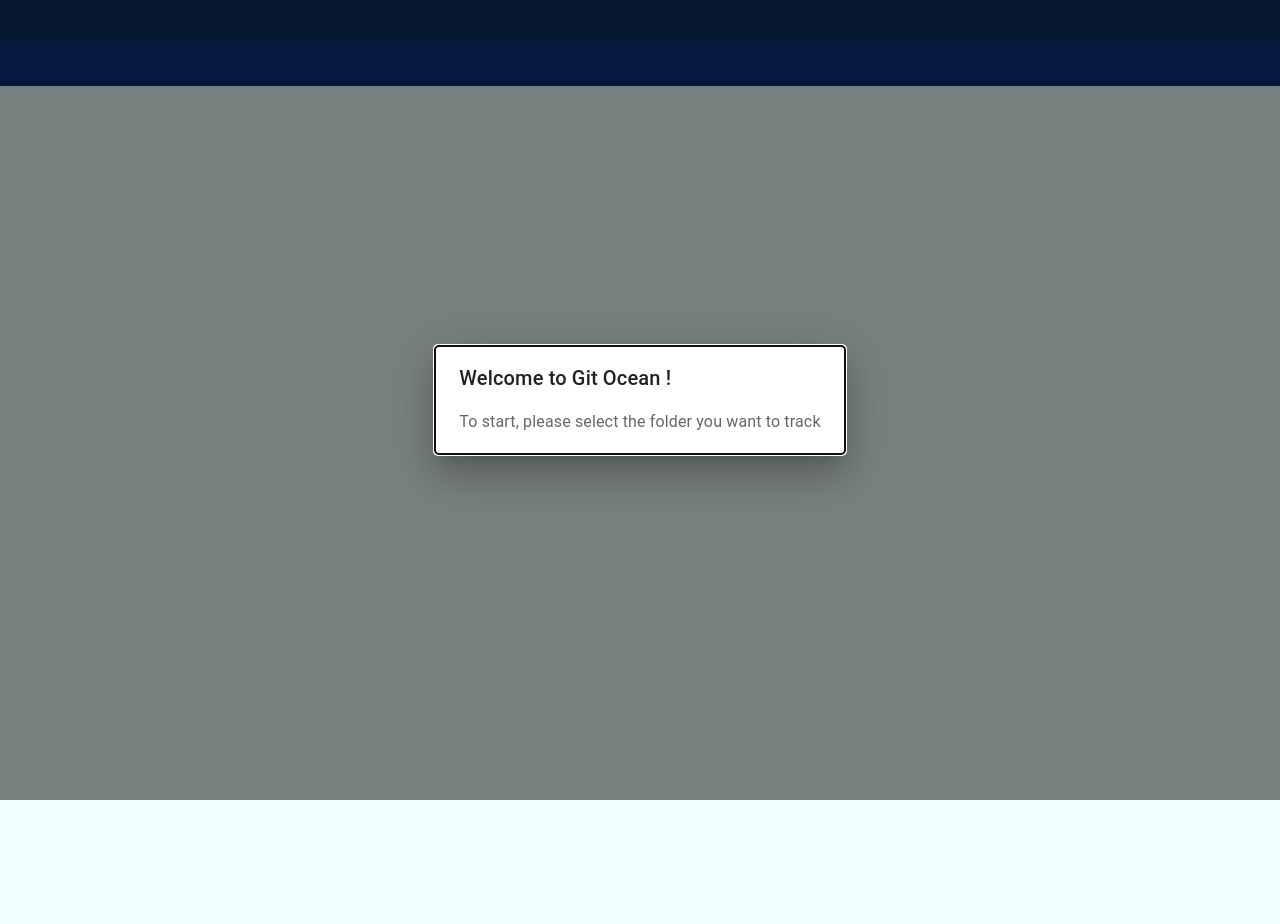
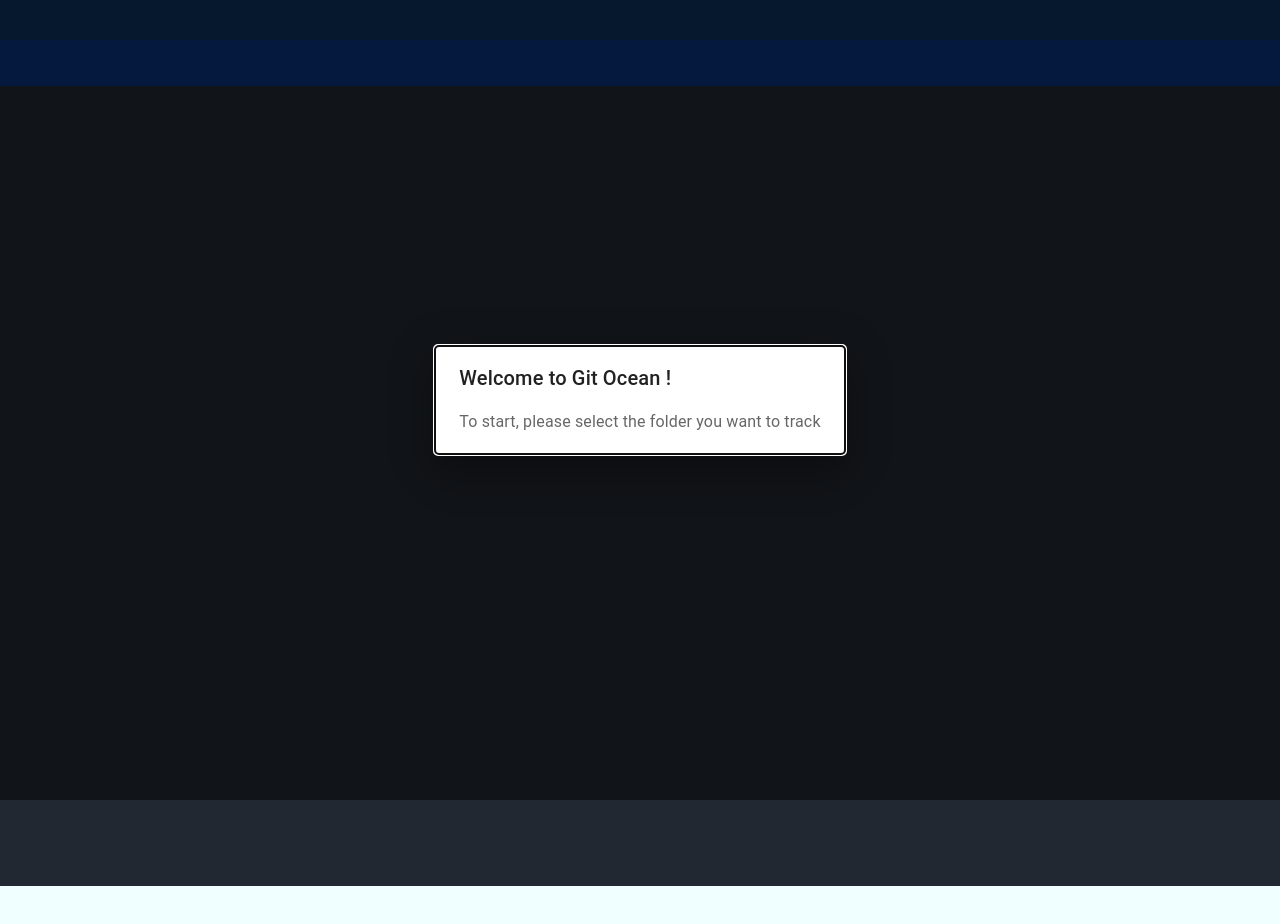
Before and after one commit to motionnblur/git-ocean, a React (Vite) app in the folder client/src/renderer/: page / in a window 1280 px wide. Shown: the top 924 px of the page. Before the commit the page ends 800 px from the top, so only its background shows below. Built offline with nearby package versions, Linux system fonts and the light colour scheme; some icons are missing.

Commit message:
Add main window

```diff
--- a/client/src/renderer/src/App.tsx
+++ b/client/src/renderer/src/App.tsx
@@ -3,6 +3,7 @@ import { useState } from 'react'
 import MenuBar from './components/MenuBar'
 import Popup from './components/Popup'
 import ToolBar from './components/ToolBar'
+import MainWindow from './components/MainWindow'
 
 function App(): React.JSX.Element {
   const [open, setOpen] = useState<boolean>(true)
@@ -15,6 +16,7 @@ function App(): React.JSX.Element {
       <Stack direction="column">
         <MenuBar />
         <ToolBar />
+        <MainWindow />
       </Stack>
       <Popup
         open={open}
--- /dev/null
+++ b/client/src/renderer/src/components/MainWindow.tsx
@@ -0,0 +1,14 @@
+import { Box } from '@mui/material'
+import { JSX } from 'react'
+
+export default function MainWindow(): JSX.Element {
+  return (
+    <Box
+      sx={{
+        width: '100vw',
+        height: '100vh',
+        backgroundColor: '#222831'
+      }}
+    ></Box>
+  )
+}
```
